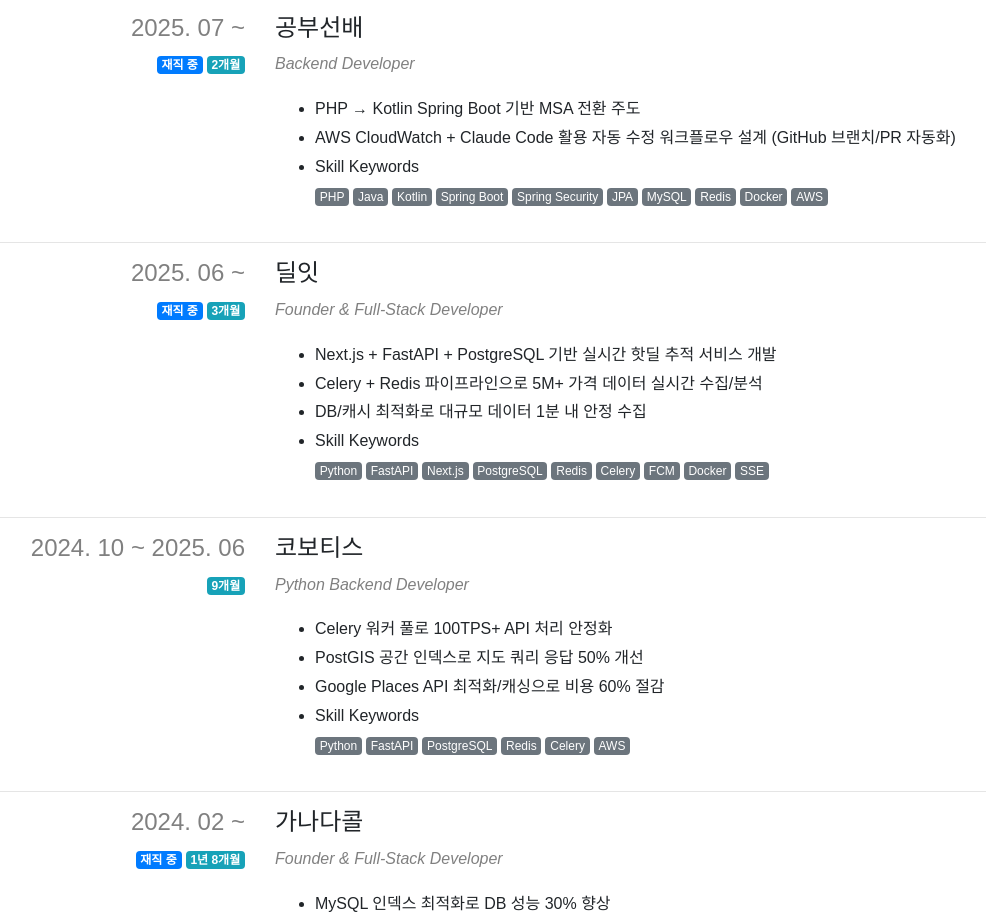
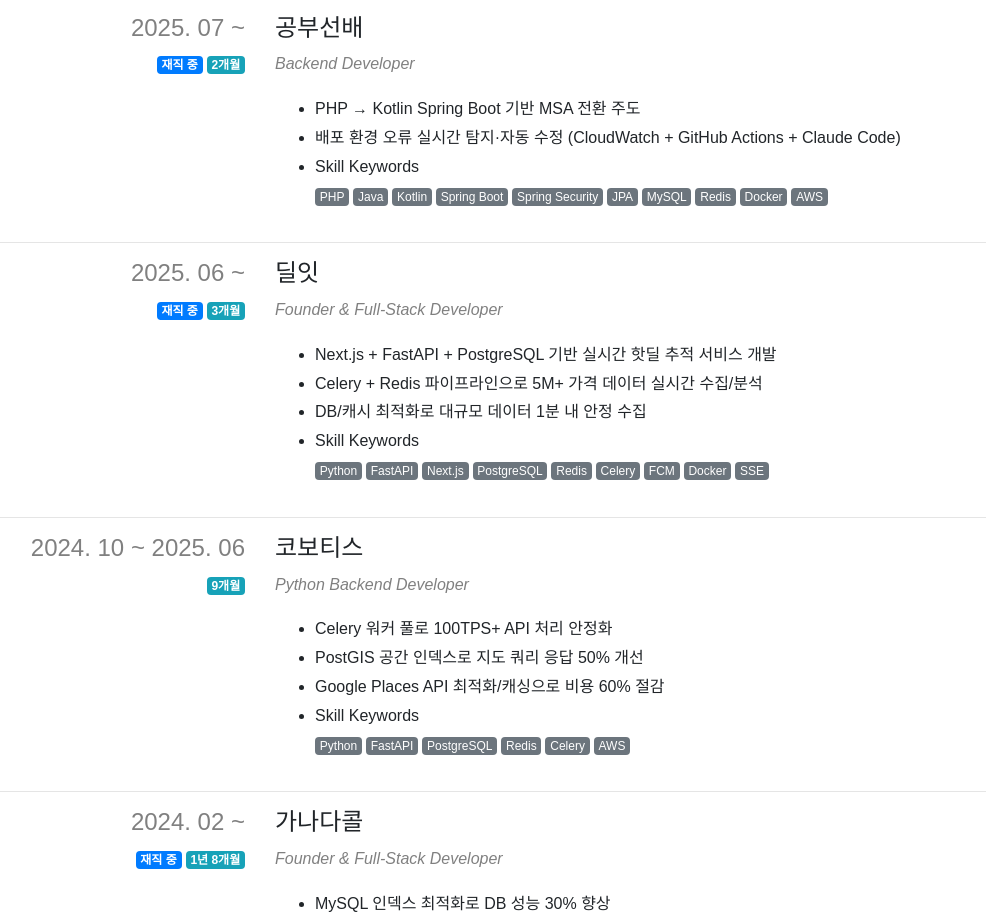
Before and after one commit to yuneast/resume, a Next.js app: page / in a window 1280 px wide. Shown: the part 1200-2121 px from the top of the page, without its empty margins (95-1081 px from the left). Built offline with nearby package versions, Linux system fonts and the light colour scheme; a web font is replaced by a local one.

Commit message:
Update experience.ts

```diff
--- a/payload/experience.ts
+++ b/payload/experience.ts
@@ -11,7 +11,7 @@ const experience: IExperience.Payload = {
       startedAt: '2025-07',
       descriptions: [
         'PHP → Kotlin Spring Boot 기반 MSA 전환 주도',
-        'AWS CloudWatch + Claude Code 활용 자동 수정 워크플로우 설계 (GitHub 브랜치/PR 자동화)'
+        '배포 환경 오류 실시간 탐지·자동 수정 (CloudWatch + GitHub Actions + Claude Code)'
       ],
       skillKeywords: [
         'PHP', 'Java', 'Kotlin', 'Spring Boot', 'Spring Security', 'JPA', 'MySQL', 'Redis', 'Docker', 'AWS'
```
